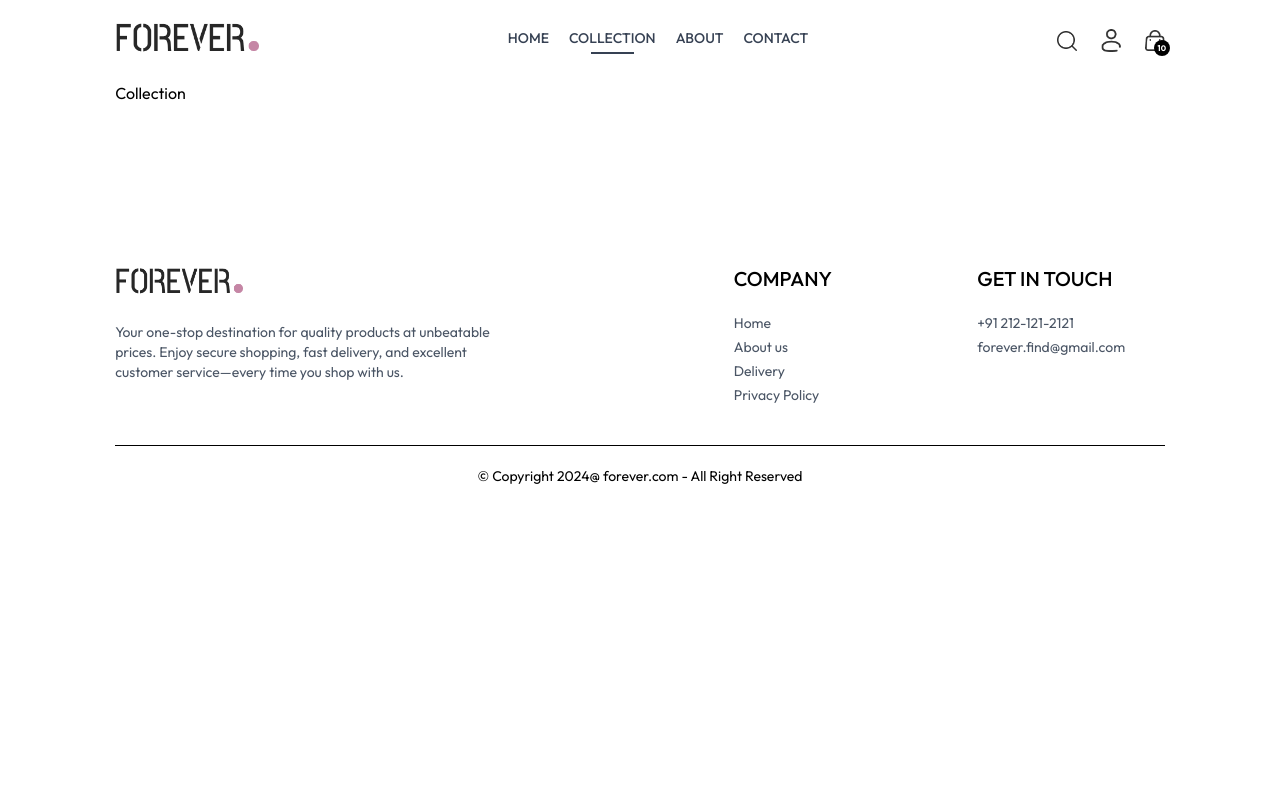
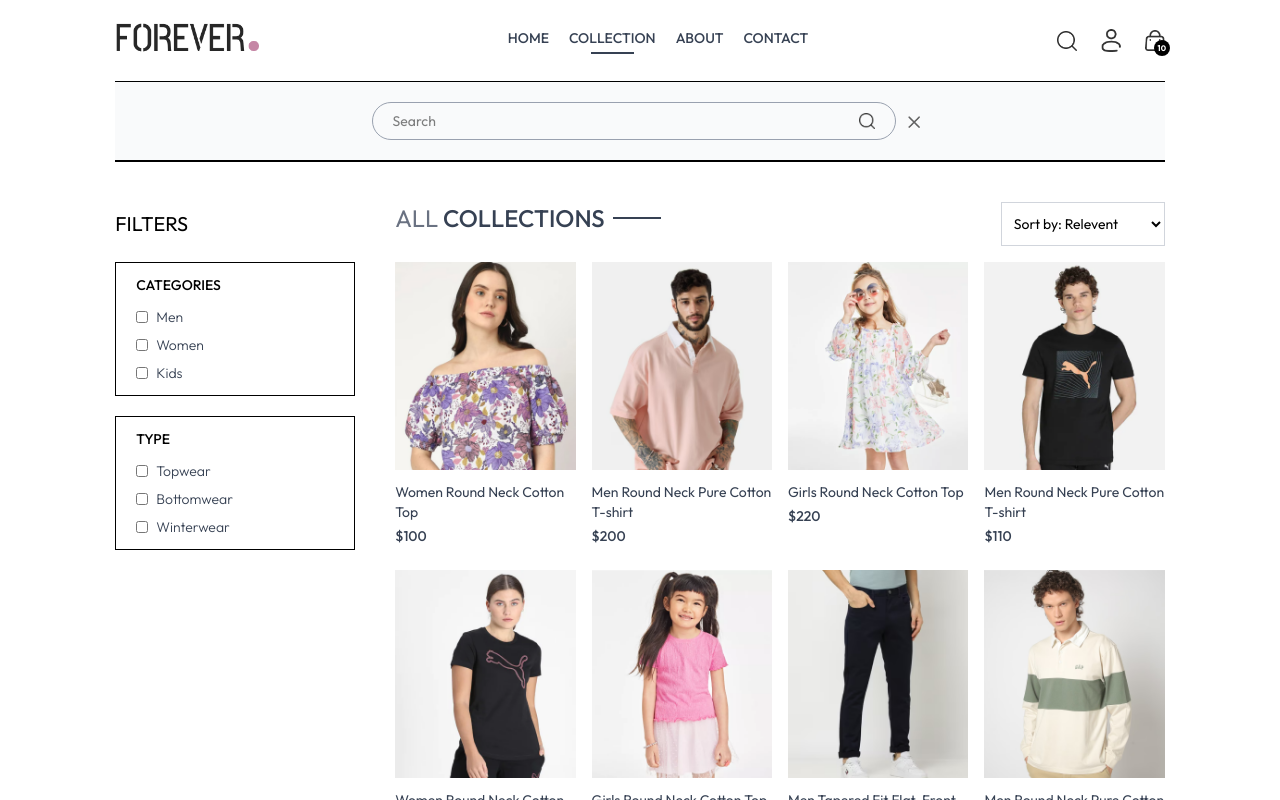
Before and after one commit to Ansh-Soni-0/E-Commerce, a React (Vite) app in the folder MERN-Project/: page /collection in a window 1280 px wide. Both pictures are taken after a click on the picture 1066 px from the left and 40 px from the top of the page. Shown: the top 800 px of the page. Built offline with nearby package versions, Linux system fonts and the light colour scheme.

Commit message:
design collection page - Filter,sort by,search ar features to get products

```diff
--- a/MERN-Project/src/App.jsx
+++ b/MERN-Project/src/App.jsx
@@ -12,6 +12,7 @@
 
 import Navbar from "./components/Navbar";
 import Footer from "./components/Footer";
+import SearchBar from "./components/SearchBar";
 
 
 const App = () => {
@@ -19,6 +20,8 @@
     <div className="px-4 sm:px-[5vw] md:px-[7vw] lg:px-[9vw]">
 
       <Navbar />
+
+      <SearchBar />
 
       <Routes>
         <Route path="/" element={<Home />} />
--- a/MERN-Project/src/components/BestSeller.jsx
+++ b/MERN-Project/src/components/BestSeller.jsx
@@ -34,7 +34,7 @@
               bestseller.map((item,index)=> (
                 <ProductItems
                 key={index}
-                id={item.id}
+                id={item._id}
                 image={item.image}
                 name={item.name}
                 price={item.price}
--- a/MERN-Project/src/components/Navbar.jsx
+++ b/MERN-Project/src/components/Navbar.jsx
@@ -1,9 +1,11 @@
-import { useState }  from 'react'
+import { useContext, useState }  from 'react'
 import {assets} from '../assets/frontend_assets/assets'
 import { Link, NavLink } from 'react-router-dom'
+import { ShopContext } from '../context/ShopContext'
 
 const Navbar = () => {
 
+    const { setShowSearch } = useContext(ShopContext)
 
     const [visible , setVisible] = useState(false)
 
@@ -56,6 +58,8 @@
 
         <div className='flex items-center gap-6'>
             <img
+            //searchbar visible onclick search icon
+            onClick={(e) => setShowSearch(true)}
             loading='lazy'
             src={assets.search_icon}
             className='w-5 cursor-pointer'
--- /dev/null
+++ b/MERN-Project/src/components/SearchBar.jsx
@@ -0,0 +1,57 @@
+import React, { useContext, useEffect, useState } from "react";
+import { ShopContext } from "../context/ShopContext";
+import { assets } from "../assets/frontend_assets/assets";
+import { useLocation } from "react-router-dom";
+
+const SearchBar = () => {
+  const { search, setSearch, showSearch, setShowSearch } =
+    useContext(ShopContext);
+
+    const [visible , setVisible] = useState(false)
+
+    const location = useLocation()
+
+    useEffect(() => {
+    //  console.log(location.pathname)
+
+        if(location.pathname.includes('collection')){
+            setVisible(true)
+        } else {
+            setVisible(false)
+        }
+
+    }, [location])
+
+
+  return showSearch && visible ? (
+    <div className="border-t border-b bg-gray-50 text-center">
+
+        <div className="inline-flex items-center justify-center border border-gray-400 px-5 py-2 my-5 mx-3 rounded-full w-3/4 sm:w-1/2">
+            <input
+            className="flex-1 outline-none bg-inherit text-sm"
+            type="text"
+            placeholder="Search"
+            value={search}
+            onChange={(e) => setSearch(e.target.value)}
+            />
+
+            <img
+            className="w-4"
+            src={assets.search_icon}
+            alt="search-icon" />
+        </div>
+
+
+        <img
+        className="inline w-3 cursor-pointer"
+        src={assets.cross_icon}
+        alt="cross-icon"
+        onClick={(e) => setShowSearch(false)}
+        />
+
+
+    </div>
+  ) : null
+};
+
+export default SearchBar;
--- a/MERN-Project/src/context/ShopContext.jsx
+++ b/MERN-Project/src/context/ShopContext.jsx
@@ -1,22 +1,25 @@
-import { createContext } from "react";
+import { createContext, useState } from "react";
 import { products } from "../assets/frontend_assets/assets";
 
 export const ShopContext = createContext();
 
-const ShopContextProvider = ({children}) => {
+const ShopContextProvider = ({ children }) => {
+  const currency = "$";
+  const delivery_fee = 10;
+  const [search, setSearch] = useState("");
+  const [showSearch, setShowSearch] = useState(false);
 
-    const currency     = '$';
-    const delivery_fee =  10;
+  const value = {
+    products,
+    currency,
+    delivery_fee,
+    search,
+    setSearch,
+    showSearch,
+    setShowSearch,
+  };
 
-    const value = {
-        products , currency , delivery_fee
-    }
-
-    return (
-        <ShopContext.Provider value={value}>
-            {children}
-        </ShopContext.Provider>
-    )
-}
+  return <ShopContext.Provider value={value}>{children}</ShopContext.Provider>;
+};
 
 export default ShopContextProvider;
--- a/MERN-Project/src/pages/Collection.jsx
+++ b/MERN-Project/src/pages/Collection.jsx
@@ -1,8 +1,261 @@
-import React from 'react'
+import React, { useContext, useEffect, useState } from 'react'
+import { ShopContext } from '../context/ShopContext'
+import { assets } from '../assets/frontend_assets/assets'
+import Title from '../components/Title'
+import ProductItems from '../components/ProductItems'
+const Collection = () => {
 
-const Collection = () => {
+  const { products , search , showSearch } = useContext(ShopContext)
+
+  const [showFilter , setShowFilter] = useState(false)
+
+  const [filterProducts , setFilterProducts] = useState([])
+
+  const [category , setCategory] = useState([])
+
+  const [subCategory , setSubCategory] = useState([])
+
+  const [sortType , setSortType] = useState('relevent')
+
+
+  //toggle category function
+  const toggleCategory = (e) => {
+
+    if(category.includes(e.target.value)){
+      // uncheck then remove in category array
+      setCategory(prev => prev.filter(item => item !== e.target.value))
+    } else {
+      //check then add category array
+      setCategory(prev => [...prev , e.target.value])
+    }
+
+  }
+
+  //toggle subCategory function
+  const toggleSubCategory = (e) => {
+
+    if(subCategory.includes(e.target.value)){
+      setSubCategory(prev => prev.filter(item => item !== e.target.value))
+    } else {
+      setSubCategory(prev => [...prev , e.target.value])
+    }
+
+  }
+
+  // useEffect(() => {
+  //   setFilterProducts(products);
+  // }, [])
+
+  const applyFilter = () => {
+
+    let productsCopy = products.slice();
+
+    // search items on the basis on search query
+    if(showSearch && search){
+      productsCopy = productsCopy.filter(item => item.name.toLowerCase().includes(search.toLowerCase()))
+    }
+
+    // get all item which category is selected
+    if(category.length > 0){
+      productsCopy = productsCopy.filter(item => category.includes(item.category))
+    }
+
+    // get all item which subCategory is selected
+    if(subCategory.length > 0){
+      productsCopy = productsCopy.filter(item => subCategory.includes(item.subCategory))
+    }
+
+    setFilterProducts(productsCopy)
+  }
+
+
+  const sortproduct = () => {
+
+    let fiterProductCopy = products.slice()
+
+    switch (sortType) {
+      case 'low-high':
+        setFilterProducts(fiterProductCopy.sort((a , b) => (a.price - b.price)))
+        break;
+
+      case 'high-low':
+        setFilterProducts(fiterProductCopy.sort((a , b) => (b.price - a.price)))
+        break;
+
+      default:
+        applyFilter();
+        break;
+    }
+
+  }
+
+  useEffect(() => {
+    applyFilter()
+  }, [category , subCategory , search , showSearch])
+
+
+  useEffect(() => {
+    sortproduct()
+  }, [sortType])
+
+  // useEffect(() => {
+  //   console.log(category)
+  //   console.log(subCategory)
+  // }, [category , subCategory])
+
   return (
-    <div>Collection</div>
+    <div className='flex flex-col sm:flex-row gap-1 sm:gap-10 pt-10 border-t'>
+
+      {/* left filter options  */}
+      <div className='min-w-60'>
+
+        <p
+        // onClick={() => setShowFilter(prev => !prev)}
+                  // or
+        onClick={() => setShowFilter(!showFilter)}
+        className='my-2 text-xl flex items-center cursor-pointer gap-2'>FILTERS
+
+          <div className='w-6 h-6 flex items-center justify-center rounded-full hover:bg-gray-200 transition-all duration-300 mr-2'>
+            <img
+            className={`h-3 sm:hidden ${showFilter ? 'rotate-90': ''} transition-all duration-300`}
+            src={assets.dropdown_icon}
+            alt="" />
+          </div>
+
+        </p>
+
+        {/* category filter */}
+        <div
+        className={`border border-hray-300 pl-5 py-3 mt-6 ${showFilter ? "": 'hidden'} sm:block`}>
+
+          <p className='mb-3 text-sm font-medium'>CATEGORIES</p>
+
+          <div
+          className='flex flex-col gap-2 text-sm font-light text-gray-700'>
+
+            <p className='flex gap-2'>
+
+              <input
+              onChange={toggleCategory}
+              type="checkbox"
+              className='w-3 cursor-pointer'
+              value={'Men'}/>
+              Men
+            </p>
+
+            <p className='flex gap-2'>
+              <input
+              onChange={toggleCategory}
+              type="checkbox"
+              className='w-3 cursor-pointer'
+              value={'Women'}/>
+              Women
+            </p>
+
+            <p className='flex gap-2'>
+              <input
+              onChange={toggleCategory}
+              type="checkbox"
+              className='w-3 cursor-pointer'
+              value={'Kids'}/>
+              Kids
+            </p>
+
+          </div>
+
+        </div>
+
+
+        {/* sub category filter */}
+
+        <div
+        className={`border border-hray-300 pl-5 py-3 my-5 ${showFilter ? "": 'hidden'} sm:block`}>
+
+          <p className='mb-3 text-sm font-medium'>TYPE</p>
+
+          <div
+          className='flex flex-col gap-2 text-sm font-light text-gray-700'>
+
+            <p className='flex gap-2'>
+
+              <input
+              onChange={toggleSubCategory}
+              type="checkbox"
+              className='w-3 cursor-pointer'
+              value={'Topwear'}/>
+              Topwear
+            </p>
+
+            <p className='flex gap-2'>
+              <input
+              onChange={toggleSubCategory}
+              type="checkbox"
+              className='w-3 cursor-pointer'
+              value={'Bottomwear'}/>
+              Bottomwear
+            </p>
+
+            <p className='flex gap-2'>
+              <input
+              onChange={toggleSubCategory}
+              type="checkbox"
+              className='w-3 cursor-pointer'
+              value={'Winterwear'}/>
+              Winterwear
+            </p>
+
+          </div>
+
+        </div>
+
+      </div>
+
+      {/* Right side collections */}
+
+      <div className='flex-1'>
+
+        {/* all collection heading and drop down */}
+        <div className='flex justify-between text-base sm:text-2xl mb-4'>
+            <Title
+              text1={'ALL'}
+              text2={'COLLECTIONS'}
+            />
+
+
+            {/* product sort */}
+            <select
+            onChange={(e) => setSortType(e.target.value)}
+            className='cursor-pointer border border-gray-300 text-sm px-2'>
+              <option value="relevent">Sort by: Relevent</option>
+              <option value="low-high">Sort by: Low to High</option>
+              <option value="high-low">Sort by: High To Low</option>
+            </select>
+
+
+        </div>
+
+        {/* Map Products */}
+        <div className='grid grid-cols-2 md:grid-cols-3 lg:grid-cols-4 gap-4 gap-y-6'>
+
+
+          {
+            filterProducts.map((item , index) => (
+              <ProductItems
+                key={index}
+                id={item._id}
+                image={item.image}
+                name={item.name}
+                price={item.price}
+              />
+
+            ))
+          }
+
+        </div>
+
+      </div>
+
+    </div>
   )
 }
 
```
